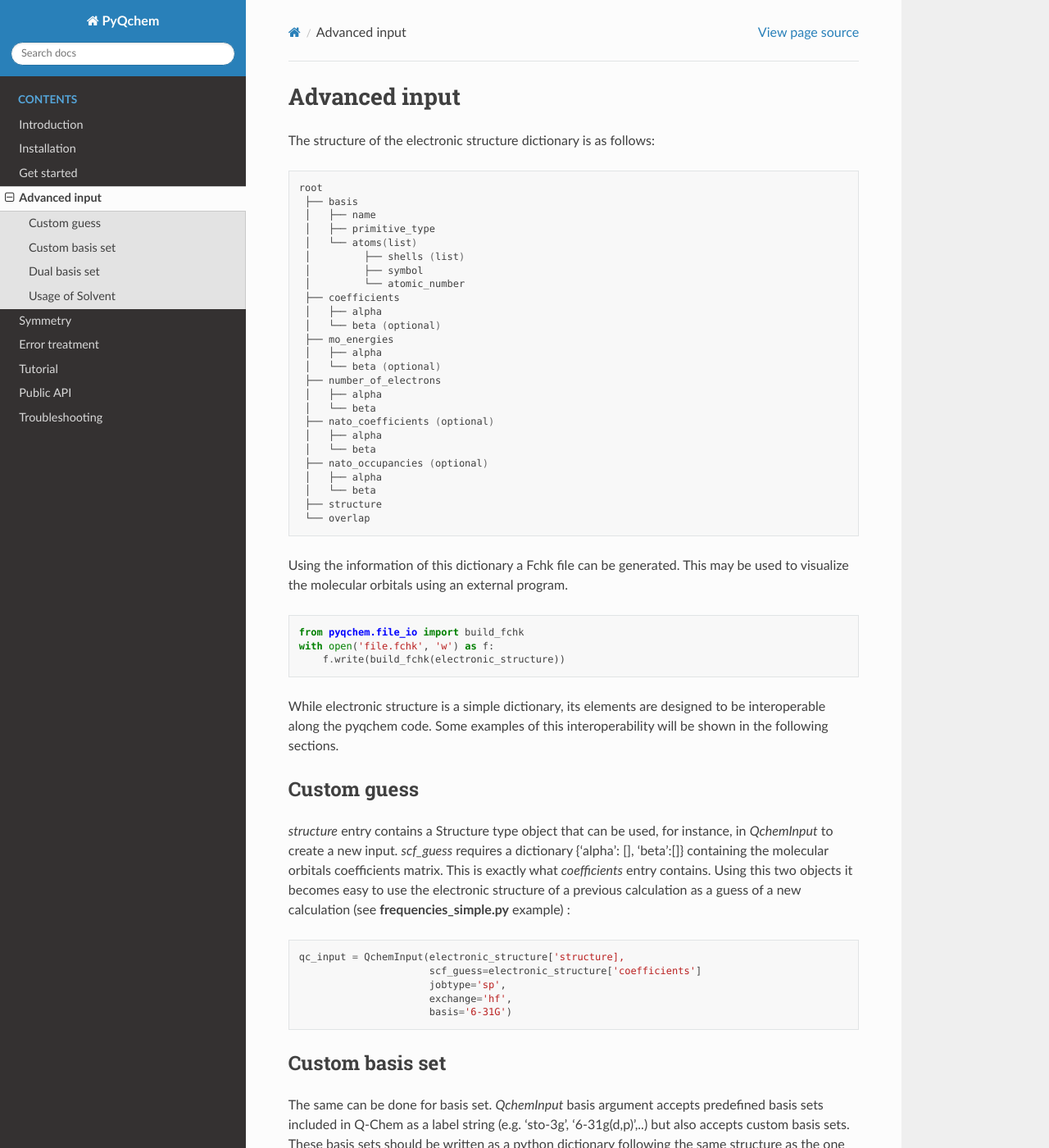
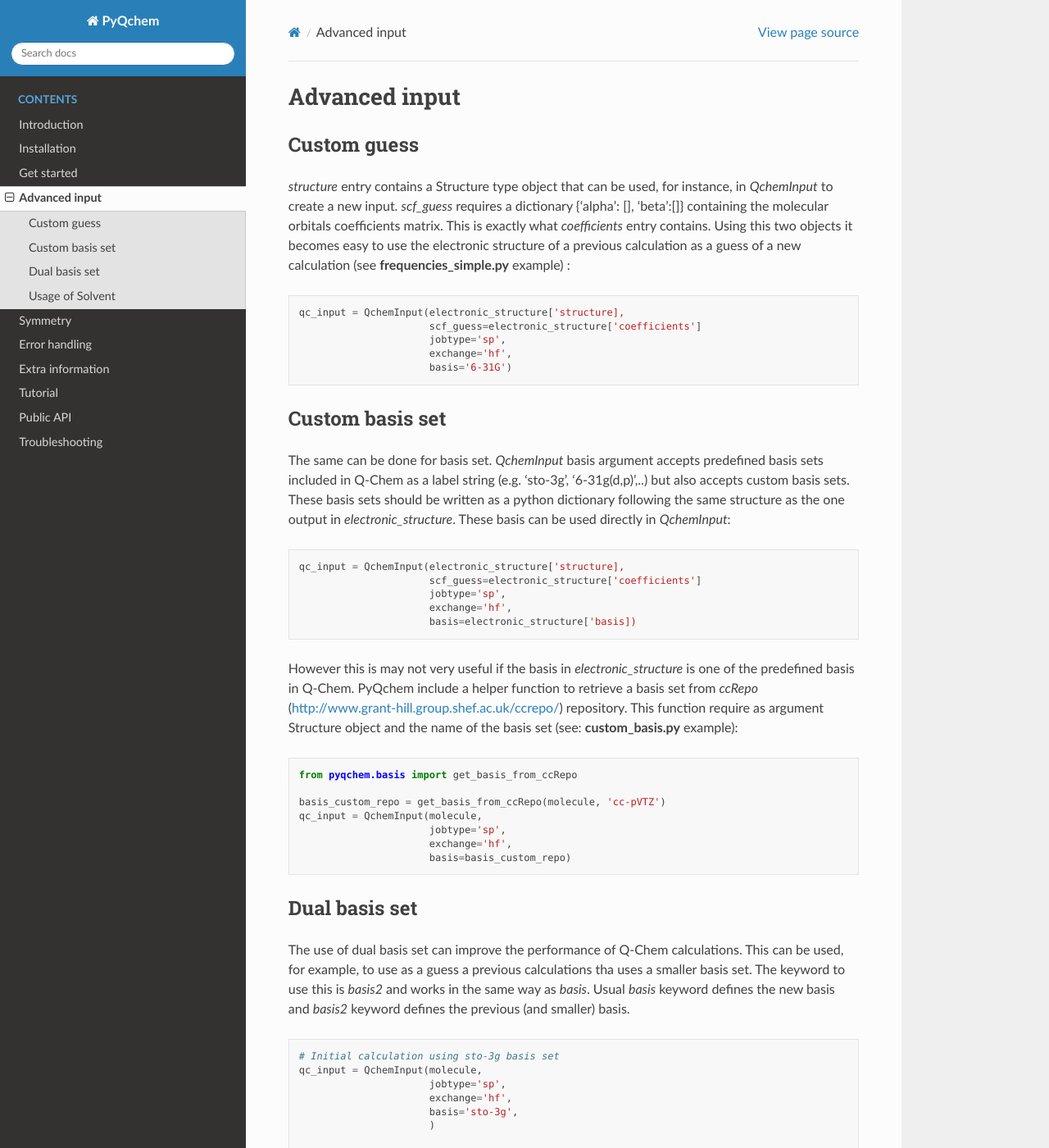
Before and after one commit to abelcarreras/PyQchem, a Sphinx documentation site: the page built from docs/advanced.rst, in a window 1280 px wide and 1400 px high. Shown: the whole window at 82% size. Built offline with Sphinx 7.4.7 and the Read the Docs theme 2.0.0, drawn with Linux system fonts in a browser that asks for light colours; some of the changed text lies outside the part shown.

Commit message:
Updated manual

```diff
--- a/docs/advanced.rst
+++ b/docs/advanced.rst
@@ -2,50 +2,6 @@
 
 Advanced input
 ==============
-
-The structure of the electronic structure dictionary is as follows:
-
-..  code-block:: bash
-
-    root
-     ├── basis
-     │   ├── name
-     │   ├── primitive_type
-     │   └── atoms(list)
-     │         ├── shells (list)
-     │         ├── symbol
-     │         └── atomic_number
-     ├── coefficients
-     │   ├── alpha
-     │   └── beta (optional)
-     ├── mo_energies
-     │   ├── alpha
-     │   └── beta (optional)
-     ├── number_of_electrons
-     │   ├── alpha
-     │   └── beta
-     ├── nato_coefficients (optional)
-     │   ├── alpha
-     │   └── beta
-     ├── nato_occupancies (optional)
-     │   ├── alpha
-     │   └── beta
-     ├── structure
-     └── overlap
-
-
-Using the information of this dictionary a Fchk file can be generated. This may be used to visualize the molecular
-orbitals using an external program.
-
-..  code-block:: python
-
-    from pyqchem.file_io import build_fchk
-    with open('file.fchk', 'w') as f:
-        f.write(build_fchk(electronic_structure))
-
-
-While electronic structure is a simple dictionary, its elements are designed to be interoperable along the
-pyqchem code. Some examples of this interoperability will be shown in the following sections.
 
 Custom guess
 ------------
@@ -118,8 +74,8 @@ as *basis*. Usual *basis* keyword defines the new basis and *basis2* keyword def
                           jobtype='sp',
                           exchange='hf',
                           basis='6-31g',
-                          basis2=ee['basis'],  # previous basis can also be read from electronic structure dictionary
-                          scf_guess=ee['coefficients'] # previous MO coefficients to be used as a guess
+                          basis2=ee['basis'],  # previous basis from electronic structure
+                          scf_guess=ee['coefficients'] # previous MO coeff as a guess
                           )
 
 Usage of Solvent
--- a/docs/errors.rst
+++ b/docs/errors.rst
@@ -1,7 +1,7 @@
 .. highlight:: rst
 
-Error treatment
-===============
+Error handling
+==============
 
 In the previous sections it is always assumed that Q-Chem calculations always finish successfully,
 but, in general, this is not true. Calculation may fail for several reasons, incorrect input parameters,
--- a/docs/index.rst
+++ b/docs/index.rst
@@ -15,6 +15,7 @@ A python wrapper for Q-Chem software (https://www.q-chem.com).
     advanced
     symmetry
     errors
+    extra
     tutorial
     api
     troubleshooting
--- a/docs/symmetry.rst
+++ b/docs/symmetry.rst
@@ -22,6 +22,7 @@ number that indicates the degree of accuracy (from 0[None] to 1[Full]).
 ..  code-block:: python
 
     from pyqchem.symmetry import get_orbital_classification
+
     orbital_types = get_orbital_classification(electronic_structure,
                                                center=[0.0, 0.0, 0.0],
                                                orientation=[0.0, 0.0, 1.0])
```
Also changed, not shown: docs/extra.rst (added, +54 -0 lines).
